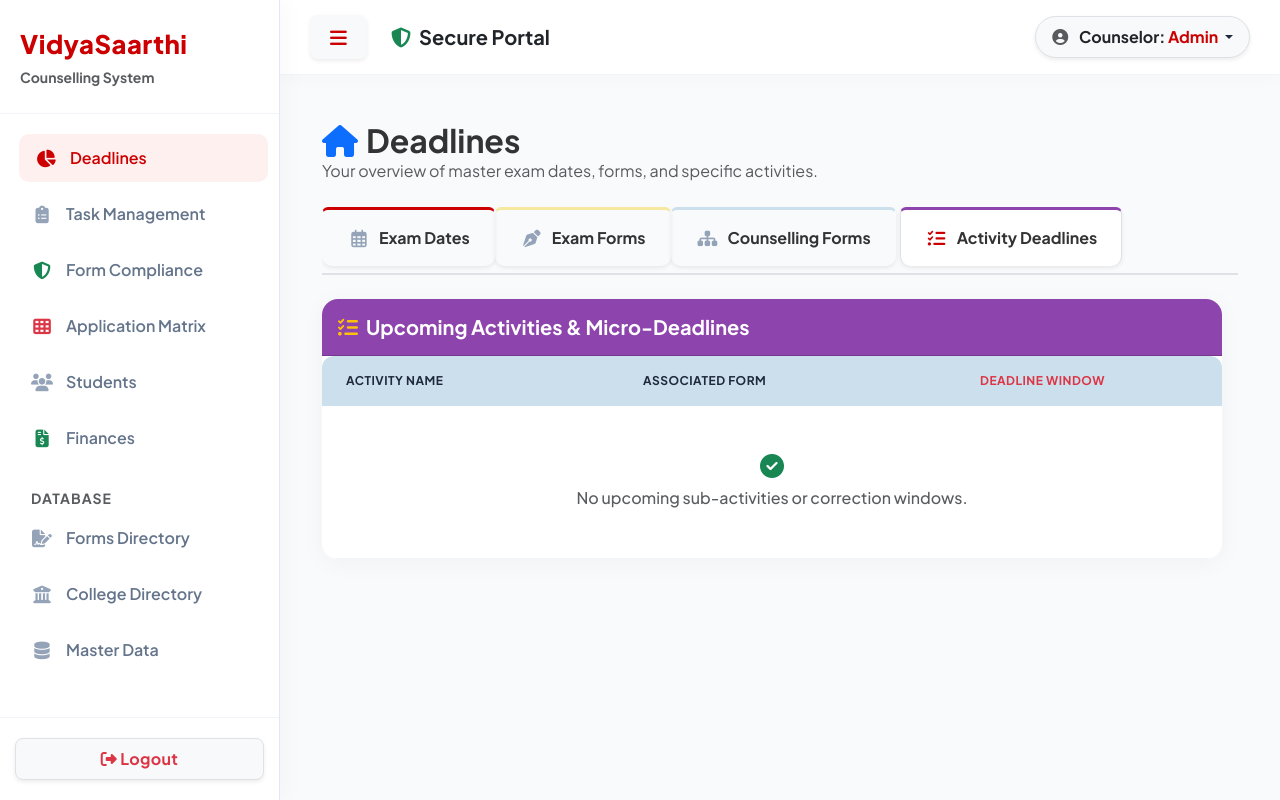
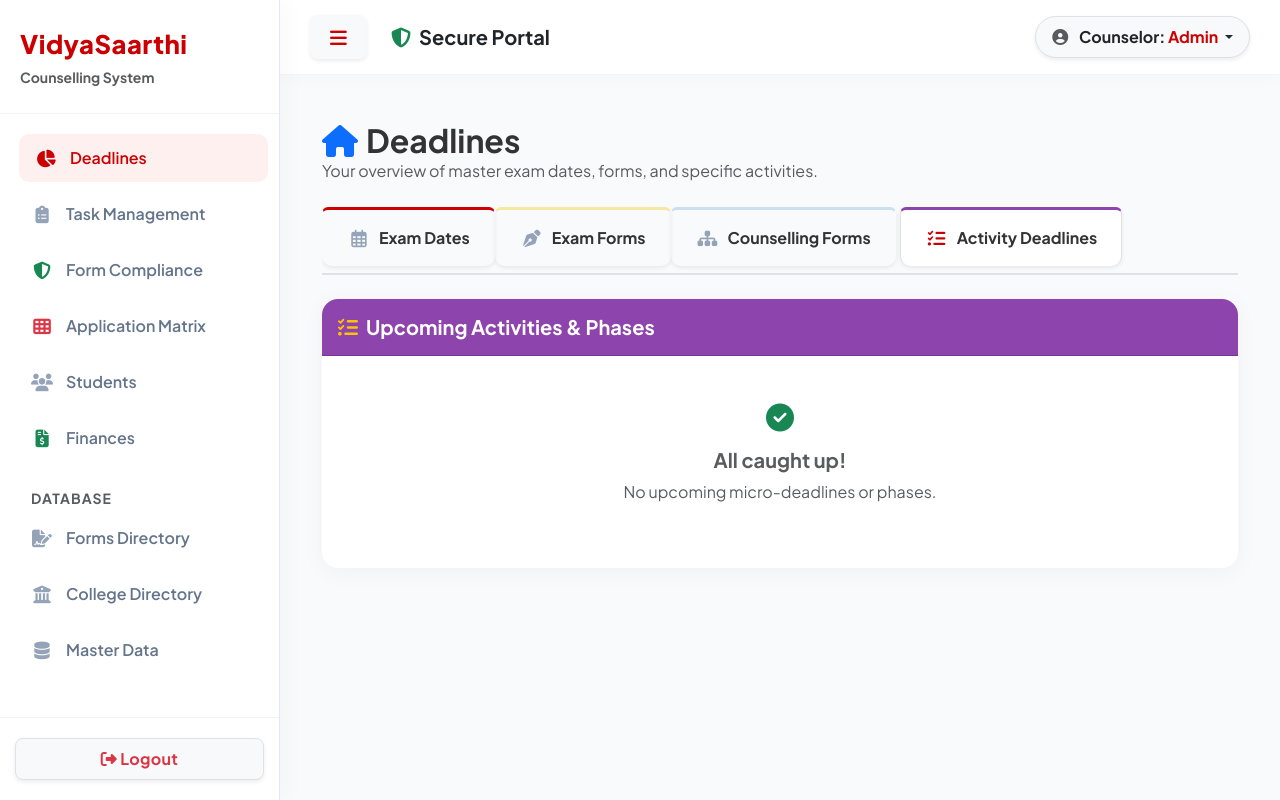
Before and after one commit to vidyaSaarthi/vs_sms, a Flask app: page / in a window 1280 px wide, after a click on "Activity Deadlines". Run offline with Flask 3, Linux system fonts and the light colour scheme; a user stored in the database is signed in.

Commit message:
9.30 - "counselling global and round deadlines on deadlines dashboard"

```diff
--- a/templates/dashboard.html
+++ b/templates/dashboard.html
@@ -181,54 +181,105 @@
 
         <!-- 🚨 TAB 4: NEW ACTIVITIES TAB -->
         <div class="tab-pane fade" id="tab-activities" role="tabpanel">
-            <div class="card shadow-sm border-0 h-100" style="border-radius: 12px; overflow: hidden; max-width: 900px;">
-                <div class="card-header text-white py-3" style="background-color: #8e44ad;">
-                    <h5 class="mb-0 fw-bold"><i class="fas fa-tasks text-warning me-2"></i>Upcoming Activities & Micro-Deadlines</h5>
+            <div class="card shadow-sm border-0 h-100" style="border-radius: 12px; overflow: hidden; max-width: 1000px;">
+                <div class="card-header text-white py-3 d-flex justify-content-between align-items-center" style="background-color: #8e44ad;">
+                    <h5 class="mb-0 fw-bold"><i class="fas fa-tasks text-warning me-2"></i>Upcoming Activities & Phases</h5>
                 </div>
-                <div class="card-body p-0">
-                    <div class="table-responsive" style="max-height: 500px; overflow-y: auto;">
+
+                <div class="card-body p-0" style="max-height: 600px; overflow-y: auto;">
+
+                    {% if upcoming_round_deadlines %}
+                    <div class="bg-light px-4 py-2 border-bottom">
+                        <h6 class="fw-bold text-danger text-uppercase mb-0" style="font-size: 0.8rem; letter-spacing: 1px;"><i class="fas fa-layer-group me-2"></i>Actionable Round Phases</h6>
+                    </div>
                     <table class="table table-hover mb-0 align-middle">
-                            <thead class="bg-light sticky-top" style="z-index: 1;">
+                        <tbody>
+                            {% for r_act in upcoming_round_deadlines %}
                             <tr>
-                                    <th class="ps-4 bg-light">Activity Name</th>
-                                    <th class="bg-light">Associated Form</th>
-                                    <th class="text-danger bg-light" style="width: 250px;">Deadline Window</th>
-                                </tr>
-                            </thead>
-                            <tbody>
-                                {% for event in upcoming_activities %}
-                                <tr>
-                                    <td class="ps-4 fw-bold" style="font-size: 1.05rem;">
-                                        <i class="fas fa-level-up-alt fa-rotate-90 text-muted me-2"></i>
-                                        {{ event.event_name }}
-                                        {% if event.event_link %}
-                                            <a href="{{ event.event_link }}" target="_blank" class="ms-2 text-primary"><i class="fas fa-external-link-alt"></i></a>
-                                        {% endif %}
-                                    </td>
-                                    <td class="fw-bold text-secondary">
-                                        {{ event.parent_form.name }}
-                                        <span class="badge border ms-2 bg-light text-dark">{{ event.parent_form.form_type }}</span>
+                                <td class="ps-4 w-50">
+                                    <strong class="d-block text-dark" style="font-size: 1.05rem;">{{ r_act.activity_name }}</strong>
+                                    <span class="badge bg-dark text-white me-2">Round {{ r_act.round.round_number }}</span>
+                                    <small class="text-muted fw-bold">{{ r_act.round.counselling.name }}</small>
                                 </td>
                                 <td class="text-danger fw-bold">
-                                        {% if event.start_date and event.end_date %}
-                                            {{ event.start_date.strftime('%d %b') }} - {{ event.end_date.strftime('%d %b %Y') }}
-                                        {% elif event.end_date %}
-                                            By {{ event.end_date.strftime('%d %b %Y') }}
-                                        {% else %}
-                                            <span class="text-muted">TBA</span>
+                                    <i class="far fa-clock me-1"></i>
+                                    {% if r_act.start_date and r_act.end_date %}
+                                        {{ r_act.start_date.strftime('%d %b, %I:%M %p') }} to {{ r_act.end_date.strftime('%d %b, %I:%M %p') }}
+                                    {% elif r_act.end_date %}
+                                        Due {{ r_act.end_date.strftime('%d %b, %I:%M %p') }}
                                     {% endif %}
-                                    </td>
-                                </tr>
-                                {% else %}
-                                <tr>
-                                    <td colspan="3" class="text-center py-5 text-muted">
-                                        <i class="fas fa-check-circle fs-4 mb-2 text-success d-block"></i> No upcoming sub-activities or correction windows.
                                 </td>
                             </tr>
                             {% endfor %}
                         </tbody>
                     </table>
+                    {% endif %}
+
+                    {% if upcoming_global_deadlines %}
+                    <div class="bg-light px-4 py-2 border-bottom border-top">
+                        <h6 class="fw-bold text-primary text-uppercase mb-0" style="font-size: 0.8rem; letter-spacing: 1px;"><i class="fas fa-globe me-2"></i>Global Counselling Dates</h6>
                     </div>
+                    <table class="table table-hover mb-0 align-middle">
+                        <tbody>
+                            {% for g_act in upcoming_global_deadlines %}
+                            <tr>
+                                <td class="ps-4 w-50">
+                                    <strong class="d-block text-dark" style="font-size: 1.05rem;">{{ g_act.activity_name }}</strong>
+                                    <small class="text-muted fw-bold">{{ g_act.counselling.name }}</small>
+                                </td>
+                                <td class="text-primary fw-bold">
+                                    <i class="far fa-clock me-1"></i>
+                                    {% if g_act.start_date and g_act.end_date %}
+                                        {{ g_act.start_date.strftime('%d %b, %I:%M %p') }} - {{ g_act.end_date.strftime('%d %b, %I:%M %p') }}
+                                    {% elif g_act.end_date %}
+                                        Deadline: {{ g_act.end_date.strftime('%d %b, %I:%M %p') }}
+                                    {% endif %}
+                                </td>
+                            </tr>
+                            {% endfor %}
+                        </tbody>
+                    </table>
+                    {% endif %}
+
+                    {% if upcoming_activities %}
+                    <div class="bg-light px-4 py-2 border-bottom border-top">
+                        <h6 class="fw-bold text-secondary text-uppercase mb-0" style="font-size: 0.8rem; letter-spacing: 1px;"><i class="fas fa-file-alt me-2"></i>Master Form Events</h6>
+                    </div>
+                    <table class="table table-hover mb-0 align-middle">
+                        <tbody>
+                            {% for event in upcoming_activities %}
+                            <tr>
+                                <td class="ps-4 w-50">
+                                    <strong class="d-block text-dark" style="font-size: 1.05rem;">
+                                        {{ event.event_name }}
+                                        {% if event.event_link %}
+                                            <a href="{{ event.event_link }}" target="_blank" class="ms-2 text-primary"><i class="fas fa-external-link-alt"></i></a>
+                                        {% endif %}
+                                    </strong>
+                                    <small class="text-muted fw-bold">{{ event.parent_form.name }} ({{ event.parent_form.form_type }})</small>
+                                </td>
+                                <td class="text-secondary fw-bold">
+                                    <i class="far fa-calendar-alt me-1"></i>
+                                    {% if event.start_date and event.end_date %}
+                                        {{ event.start_date.strftime('%d %b') }} - {{ event.end_date.strftime('%d %b %Y') }}
+                                    {% elif event.end_date %}
+                                        By {{ event.end_date.strftime('%d %b %Y') }}
+                                    {% endif %}
+                                </td>
+                            </tr>
+                            {% endfor %}
+                        </tbody>
+                    </table>
+                    {% endif %}
+
+                    {% if not upcoming_round_deadlines and not upcoming_global_deadlines and not upcoming_activities %}
+                    <div class="text-center py-5 text-muted">
+                        <i class="fas fa-check-circle fs-3 mb-3 text-success d-block"></i>
+                        <h5 class="fw-bold">All caught up!</h5>
+                        <p>No upcoming micro-deadlines or phases.</p>
+                    </div>
+                    {% endif %}
+
                 </div>
             </div>
         </div>
```
Lines whose indentation alone changed are shown as unchanged.
